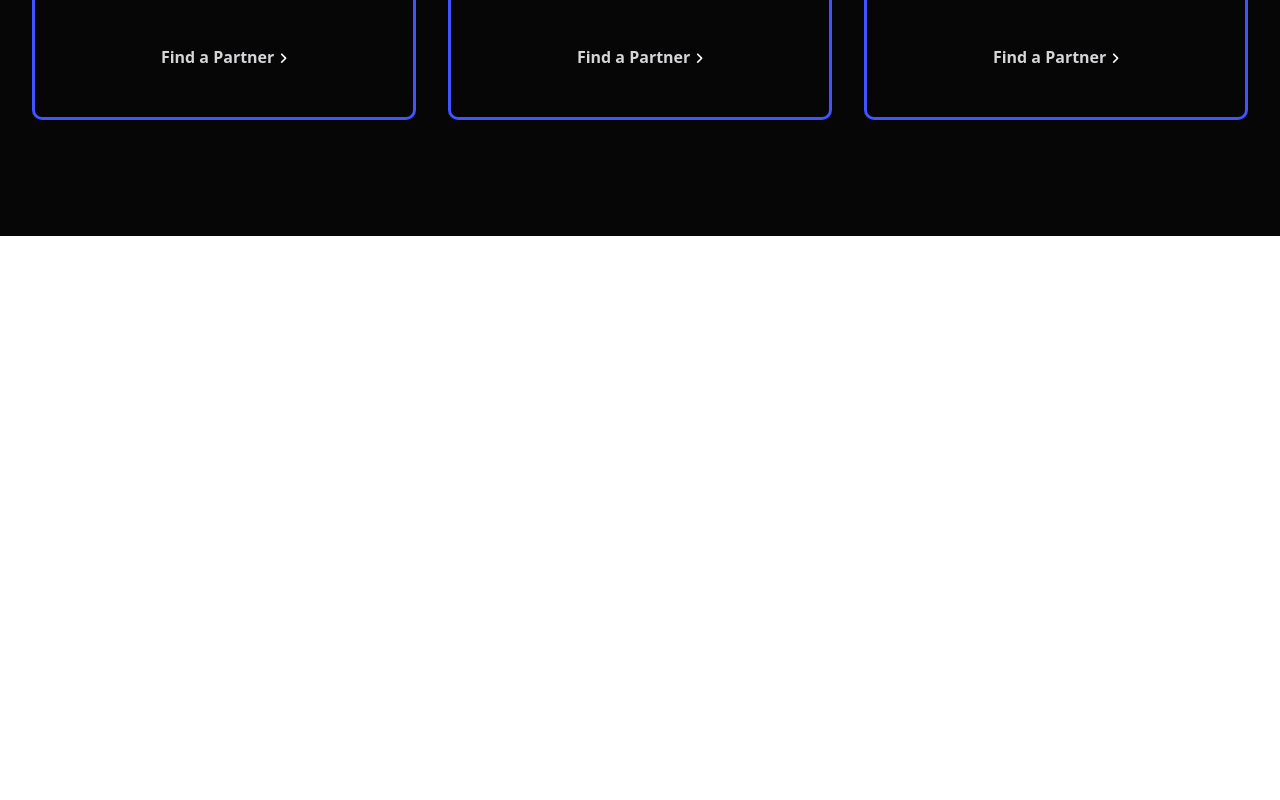
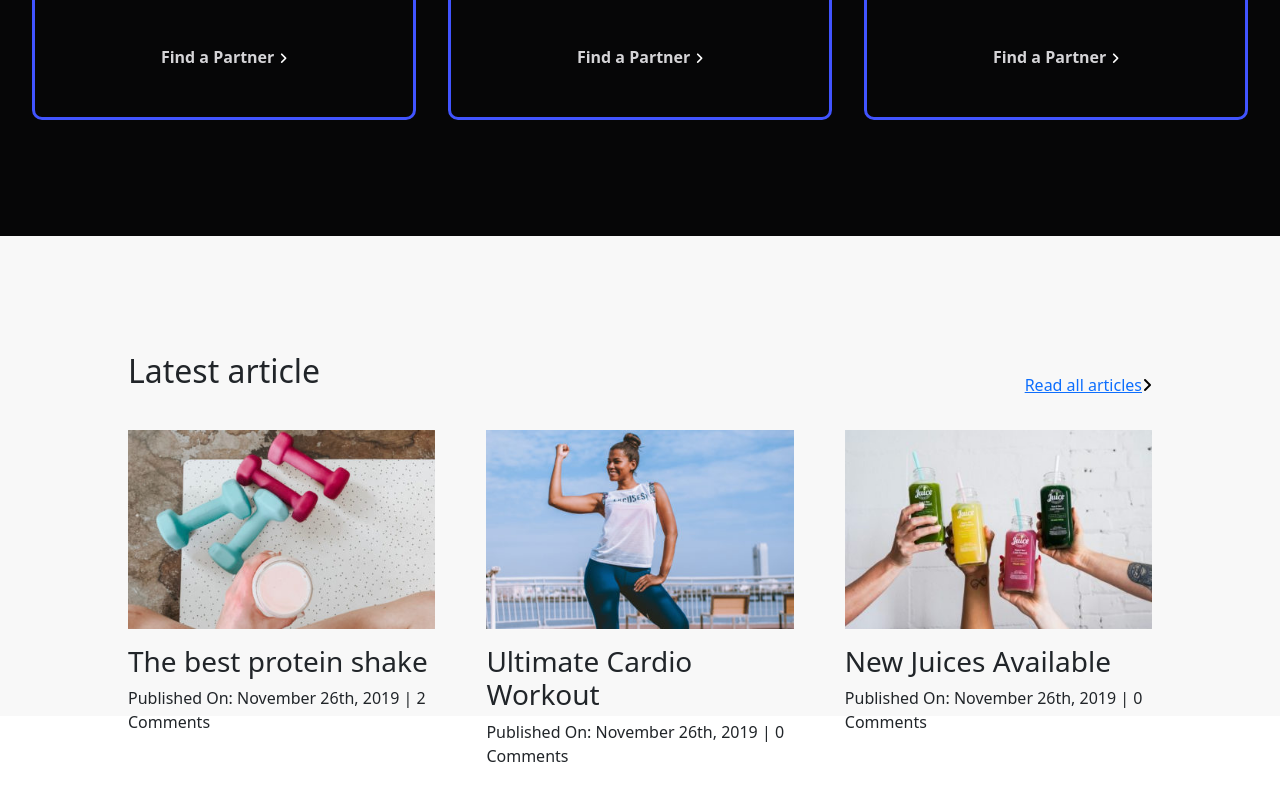
Before and after one commit to Adelmysterio/proj-html-vuejs, a Vue app: page / in a window 1280 px wide. Shown: the part 600-1400 px from the top of the page. Before the commit the page ends 836 px from the top, so only its background shows below. Built offline with nearby package versions, Linux system fonts and the light colour scheme.

Commit message:
scheletro completo terza parte

```diff
--- a/src/components/AppLorenz.vue
+++ b/src/components/AppLorenz.vue
@@ -9,7 +9,7 @@ data() {
 </script>
 
 <template>
-    <div >
+    <div>
         <div class="card-container">
             <div class="card-wrapper">
                 <div class="card-item container-huge">
@@ -74,6 +74,50 @@ data() {
                 </div>
             </div>
         </div>
+    </div>
+    <div class="articles-container">
+        <div class="container">
+            <div class="articles-links">
+                <h2>Latest article</h2>
+                <div class="articles-readAll">
+                    <a href="#" class="read-more">
+                        Read all articles
+                    </a>
+                    <i class="fas fa-angle-right"></i>
+                </div>
+            </div>
+            <div class="articles">
+                <article>
+                    <img src="../images/blog4-2x-400x258.jpg">
+                    <h3>
+                        The best protein shake
+                    </h3>
+                    <p>
+                        Published On: November 26th, 2019 | 2 Comments
+                    </p>
+                </article>
+                <article>
+                    <img src="../images/blog1-2x-400x258.jpg">
+                    <h3>
+                        Ultimate Cardio Workout
+                    </h3>
+                    <p>
+                        Published On: November 26th, 2019 | 0 Comments
+                    </p>
+                </article>
+                <article>
+                    <img src="../images/blog3-2x-400x258.jpg">
+                    <h3>
+                        New Juices Available
+                    </h3>
+                    <p>
+                        Published On: November 26th, 2019 | 0 Comments
+                    </p>
+                </article>
+            </div>
+
+        </div>
+
     </div>
 </template>
 
@@ -144,5 +188,51 @@ data() {
 h5{
     color: #FFF941;
 }
+///////////////////////////////////////////////////////////////////////
+
+.articles-container{
+    width: 100%;
+    background-color: #f8f8f8;
+    display: flex;
+    justify-content: center;
+    height: 60vh;
+    padding: 100px;
+}
+
+.articles-links{
+    display: flex;
+    justify-content: space-between;
+    padding: 1rem;
+}
+
+.articles-readAll {
+    display: flex;
+    align-items: center;
+    margin-top: 20px;
+    text-decoration: none;
+    color: #000;
+}
+
+
+.articles-readAll:hover{
+    color:#4154FF;
+}
+
+.articles{
+    display: flex;
+    justify-content: space-between;
+    padding: 1rem;
+}
+
+article{
+    width: 30%;
+    display: flex;
+    flex-direction: column;
+}
+
+article img{
+    width: 100%;
+    padding-bottom: 1rem;
+}
 
 </style>
```
